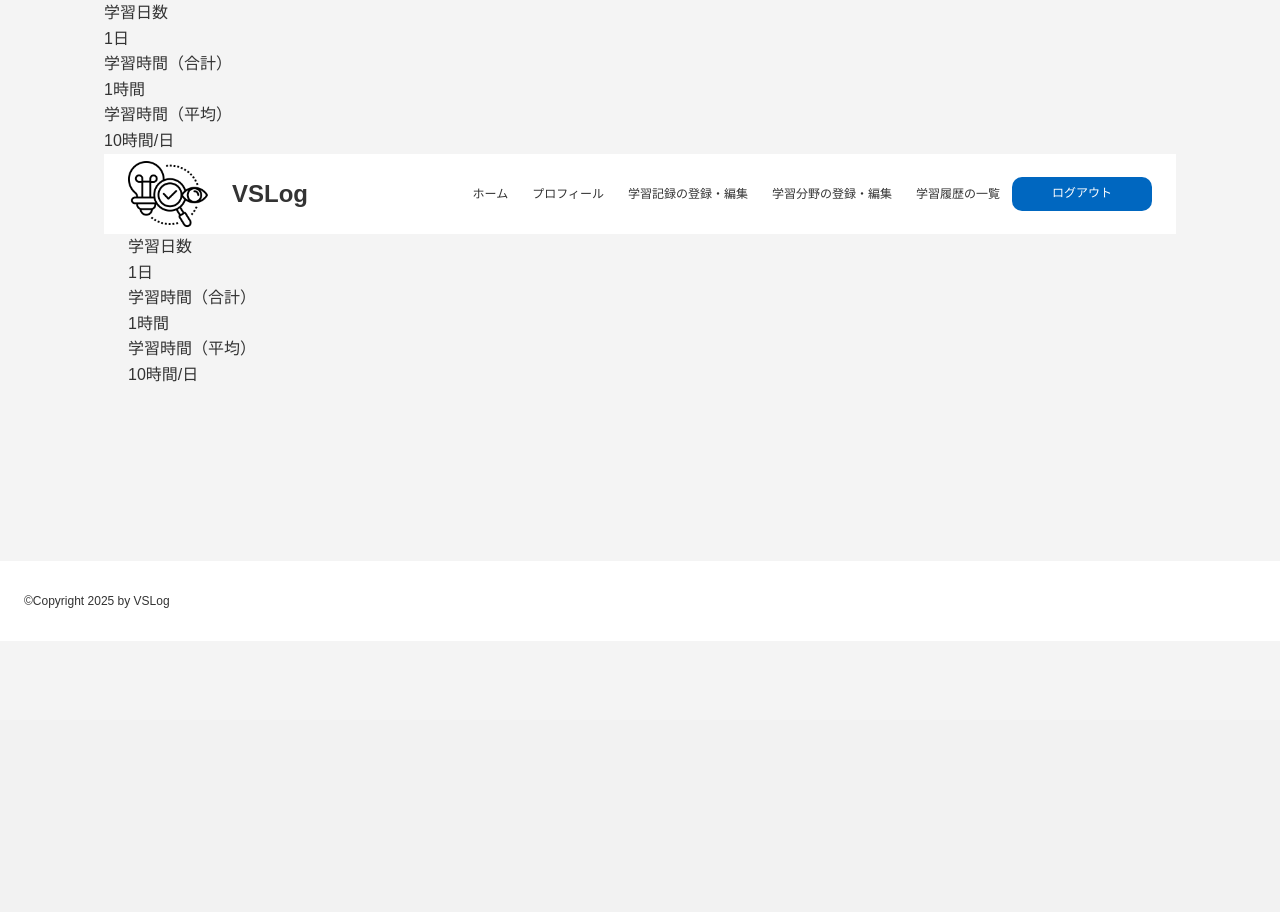
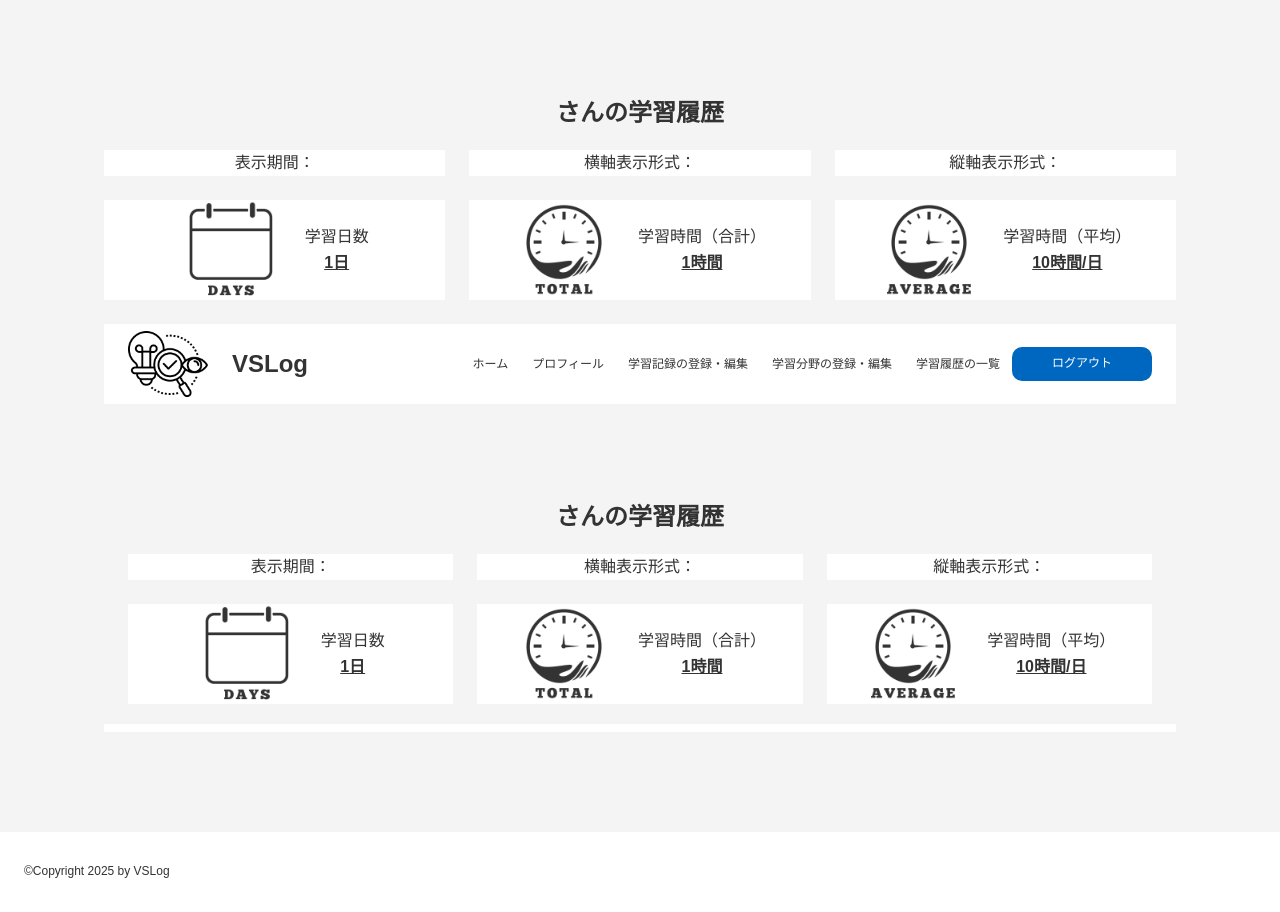
Before and after one commit to takahashi-cmd/VSLog, a Python web app: template myapp/templates/index.html in a window 1280 px wide. Shown: the part 80-992 px from the top of the page. Before the commit the page ends 721 px from the top, so only its background shows below. Run offline with Jinja, Linux system fonts and the light colour scheme; the template is opened without the code that fills it: most values are stand-ins (such as "Sample title", 1, 10 or a date in 2020).

Commit message:
ホーム画面の見た目を修正

```diff
--- /dev/null
+++ b/myapp/static/css/index.css
@@ -0,0 +1,64 @@
+/* ホーム画面(index.htmlのcss） */
+
+.home-inner {
+    max-width: 1120px;
+    height: auto;
+    margin: 100px auto 100px auto;
+}
+
+.home-head {
+    margin-bottom: 24px;
+}
+
+.home-head h1 {
+    text-align: center;
+    font-size: 24px;
+}
+
+.home-format {
+    display: flex;
+    justify-content: center;
+    align-items: center;
+    margin-bottom: 24px;
+    gap: 24px;
+}
+
+.home-format p {
+    background-color: var(--contents-bg-color);
+    flex: 1;
+    text-align: center;
+}
+
+.home-stats {
+    display: flex;
+    justify-content: center;
+    align-items: center;
+    gap: 24px;
+    background-color: var(--contents-bg-color);
+    flex: 1;
+}
+
+.home-stats img {
+    width: 100px;
+    height: 100px;
+}
+
+.home-stats-area {
+    display: flex;
+    flex-direction: column;
+    align-items: center;
+    justify-content: space-evenly;
+}
+
+.home-stats-area p {
+    text-align: center;
+}
+
+.home-stats-area section p {
+    font-weight: bold;
+    text-decoration: underline;
+}
+
+.home-graph {
+    background-color: var(--contents-bg-color);
+}
--- a/myapp/templates/index.html
+++ b/myapp/templates/index.html
@@ -1,4 +1,7 @@
 {% extends "base.html" %}
+{% block head_link %}
+    <link rel="stylesheet" href="{{ url_for('static', filename='css/index.css') }}">
+{% endblock %}
 
 {% block title %} ホーム画面 {% endblock %}
 
@@ -30,25 +33,42 @@
 </div>
 
 <div class="main-container">
-    <div class="head-stats">
-        <div class="head-stats-totalday">
-            <p>学習日数</p>
-            <p>{{ total_day }}日</p>
+    <div class="home-inner">
+        <div class="home-head">
+            <h1>{{ current_user.username }}さんの学習履歴</h1>
         </div>
-        <div class="head-stats-totalhour">
-            <p>学習時間（合計）</p>
-            <p>{{ total_hour }}時間</p>
+        <div class="home-format">
+            <p>表示期間：</p>
+            <p>横軸表示形式：</p>
+            <p>縦軸表示形式：</p>
         </div>
-        <div class="head-stats-avghour">
-            <p>学習時間（平均）</p>
-            <p>{{ avg_hour }}時間/日</p>
+        <div class="home-format">
+            <div class="home-stats">
+                <img src="{{ url_for('static', filename='image/days.png') }}" alt="学習日数">
+                <div class="home-stats-area">
+                    <p>学習日数</p>
+                    <section><p>{{ total_day }}日</p></section>
+                </div>
+            </div>
+            <div class="home-stats">
+                <img src="{{ url_for('static', filename='image/total.png') }}" alt="学習時間（合計）">
+                <div class="home-stats-area">
+                    <p>学習時間（合計）</p>
+                    <section><p>{{ total_hour }}時間</p></section>
+                </div>
+            </div>
+            <div class="home-stats">
+                <img src="{{ url_for('static', filename='image/average.png') }}" alt="学習時間（平均）">
+                <div class="home-stats-area">
+                    <p>学習時間（平均）</p>
+                    <section><p>{{ avg_hour }}時間/日</p></section>
+                </div>
+            </div>
         </div>
-    </div>
-    <div class="main-stats">
-        <div class="main-stats-graph">
+        <div class="home-graph">
             <iframe src="{{ url_for('graph_svg', user_id=current_user.user_id) }}" width="100%" height="400" frameborder="0"></iframe>
         </div>
-    </div>
+    <div>
 </div>
 
 {% endblock %}
```
Also changed, not shown: myapp/static/image/average.png, myapp/static/image/total.png.
